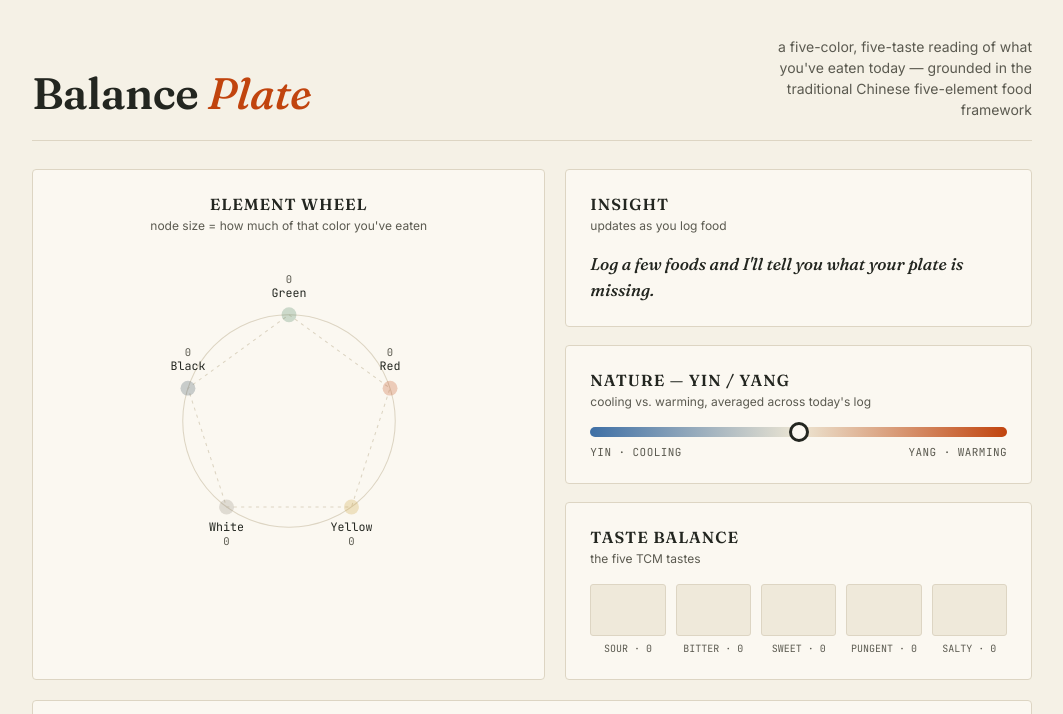
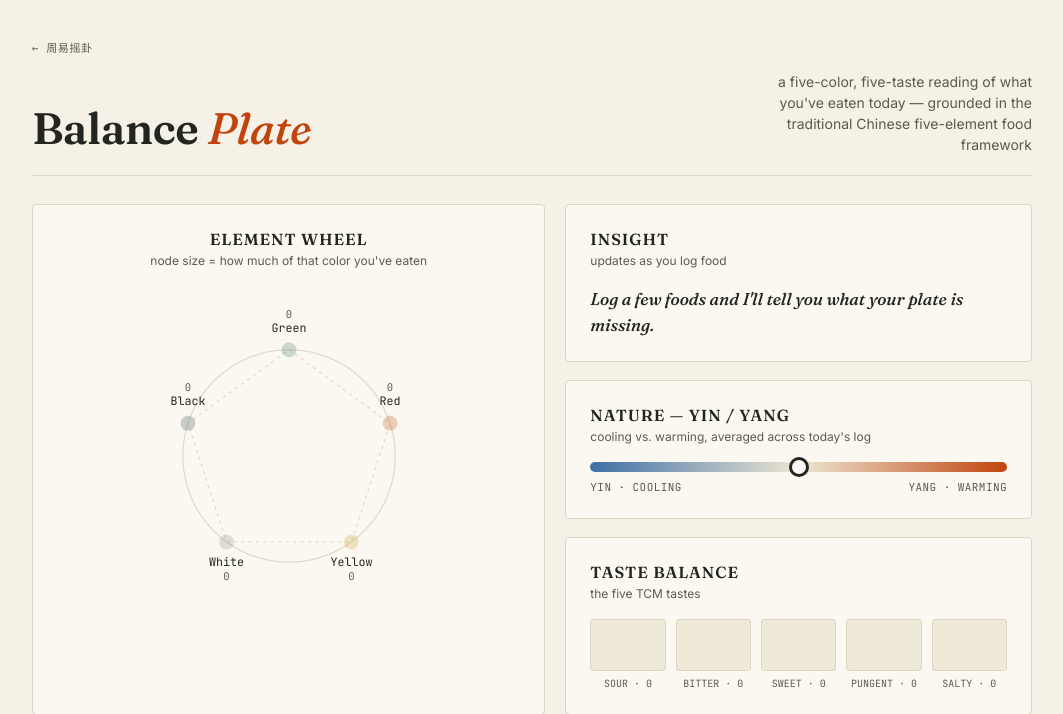
Before and after one commit to abc01013579/zhouyi-divination, a Flask app: page /balance-plate in a window 1280 px wide. Shown: the top 714 px of the page, without its empty margins (108-1171 px from the left). Run offline with Flask 3, Linux system fonts and the light colour scheme.

Commit message:
Add back link from Balance Plate to 周易摇卦
Co-Authored-By: Claude Sonnet 5 <noreply@anthropic.com>

```diff
--- a/templates/balance_plate.html
+++ b/templates/balance_plate.html
@@ -102,10 +102,19 @@
  .log-chip button:hover{background:rgba(245,241,230,.3);}
 
  footer{margin-top:36px;font-size:11px;color:var(--ink-soft);text-align:center;font-family:'JetBrains Mono',monospace;}
+
+ .back-link{
+ display:inline-block;margin-bottom:16px;
+ font-family:'JetBrains Mono',monospace;font-size:11px;text-transform:uppercase;letter-spacing:.05em;
+ color:var(--ink-soft);text-decoration:none;
+ }
+ .back-link:hover{color:var(--ink);}
 </style>
 </head>
 <body>
 <div class="wrap">
+
+ <a class="back-link" href="{{ url_for('index') }}">&larr; 周易摇卦</a>
 
  <header>
  <h1>Balance <em>Plate</em></h1>
```
